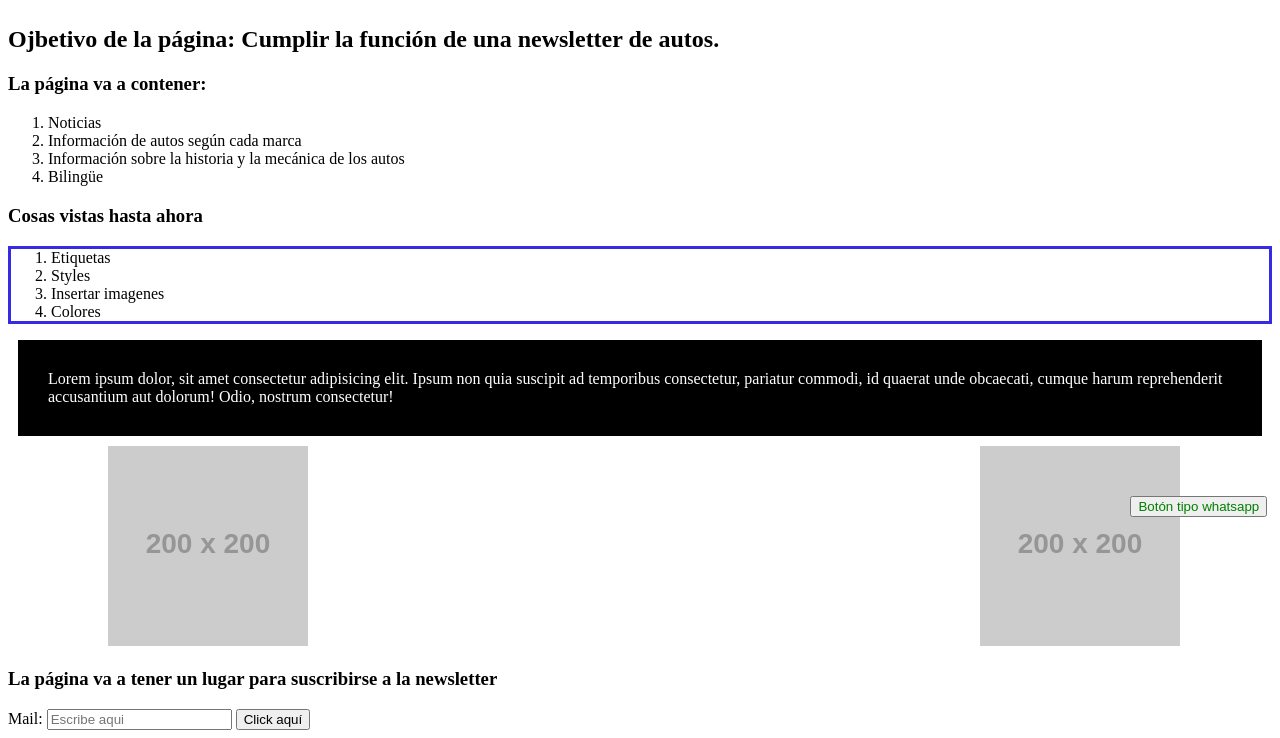
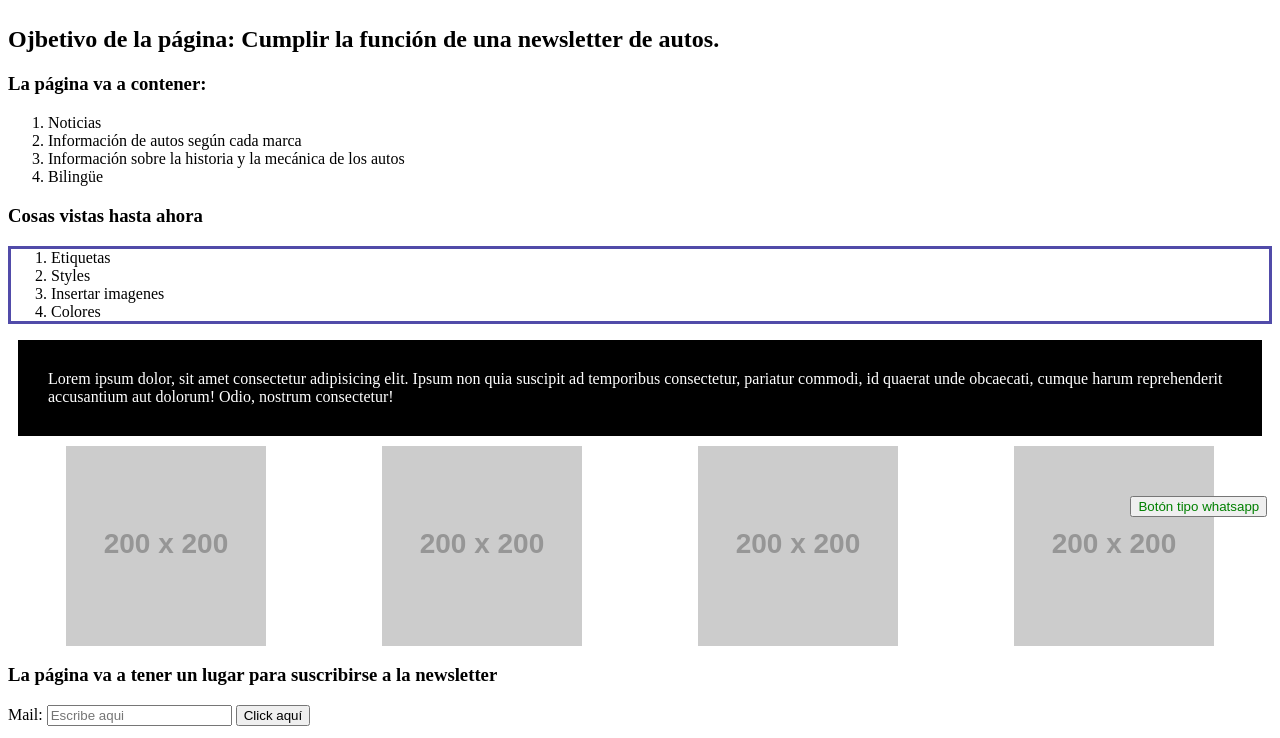
Before and after one commit to vbeltramo/ProgramacionWeb, a plain HTML site: page index.html in a window 1280 px wide. Shown: the part 257-995 px from the top of the page. Drawn offline with Linux system fonts and the light colour scheme; placeholder pictures from the web are drawn by us.

Commit message:
clase 30/8

```diff
--- a/index.html
+++ b/index.html
@@ -42,9 +42,23 @@
         <p class="colorparrafos parrafos" id="padding-interno">
             Lorem ipsum dolor, sit amet consectetur adipisicing elit. Ipsum non quia suscipit ad temporibus consectetur, pariatur commodi, id quaerat unde obcaecati, cumque harum reprehenderit accusantium aut dolorum! Odio, nostrum consectetur!
         </p>
+        <div class="cuatrofotos">
+            <div class="imgs">
+                <img src="http://via.placeholder.com/200" alt="Imagen no disponible">
+            </div>
+            <div class="imgs">
+                <img src="http://via.placeholder.com/200" alt="Imagen no disponible">
+            </div>
+            <div class="imgs">
+                <img src="http://via.placeholder.com/200" alt="Imagen no disponible">
+            </div>
+            <div class="imgs">
+                <img src="http://via.placeholder.com/200" alt="Imagen no disponible">
+            </div>
 
-        <img src="http://via.placeholder.com/200" class="imagenderecha" alt="Imagen no disponible">
-        <img src="http://via.placeholder.com/200" class="imagenizquierda" alt="Imagen no disponible">
+
+
+        </div>
         <input type="button" value="Botón tipo whatsapp" class="fijaesquina colorbotonwhatsapp">
     </main>
     <footer>
--- a/styles.css
+++ b/styles.css
@@ -3,7 +3,7 @@
     top: 0;
     padding: 5px;}
 .titulosh1{color: rgb(255, 255, 255);}
-.fondotitulosh1{background-color:  rgb(54, 42, 228) ;}
+.fondotitulosh1{background-color:  rgb(81, 75, 169) ;}
 .titulosh2{color: rgb(0, 0, 252); text-align: center;}
 .colorparrafos{color: white;}
 .parrafos{background-color: black;}
@@ -26,4 +26,16 @@
     left: 100px;
 
 }
-.bordelista{border: 3px solid rgb(54, 42, 228);}
+.bordelista{border: 3px solid rgb(81, 75, 169);}
+.cuatrofotos{
+    font-size: 0;
+    text-align: center;
+}
+.cuatrofotos .imgs{
+    display: inline-block;
+    width: 25%;
+}
+.imgs{
+    height: auto;
+    width: 100%;
+}
```
Also changed, not shown: Clase 5/clase5.html (added, +14 -0 lines), Clase 5/styles.css (added, +9 -0 lines).
